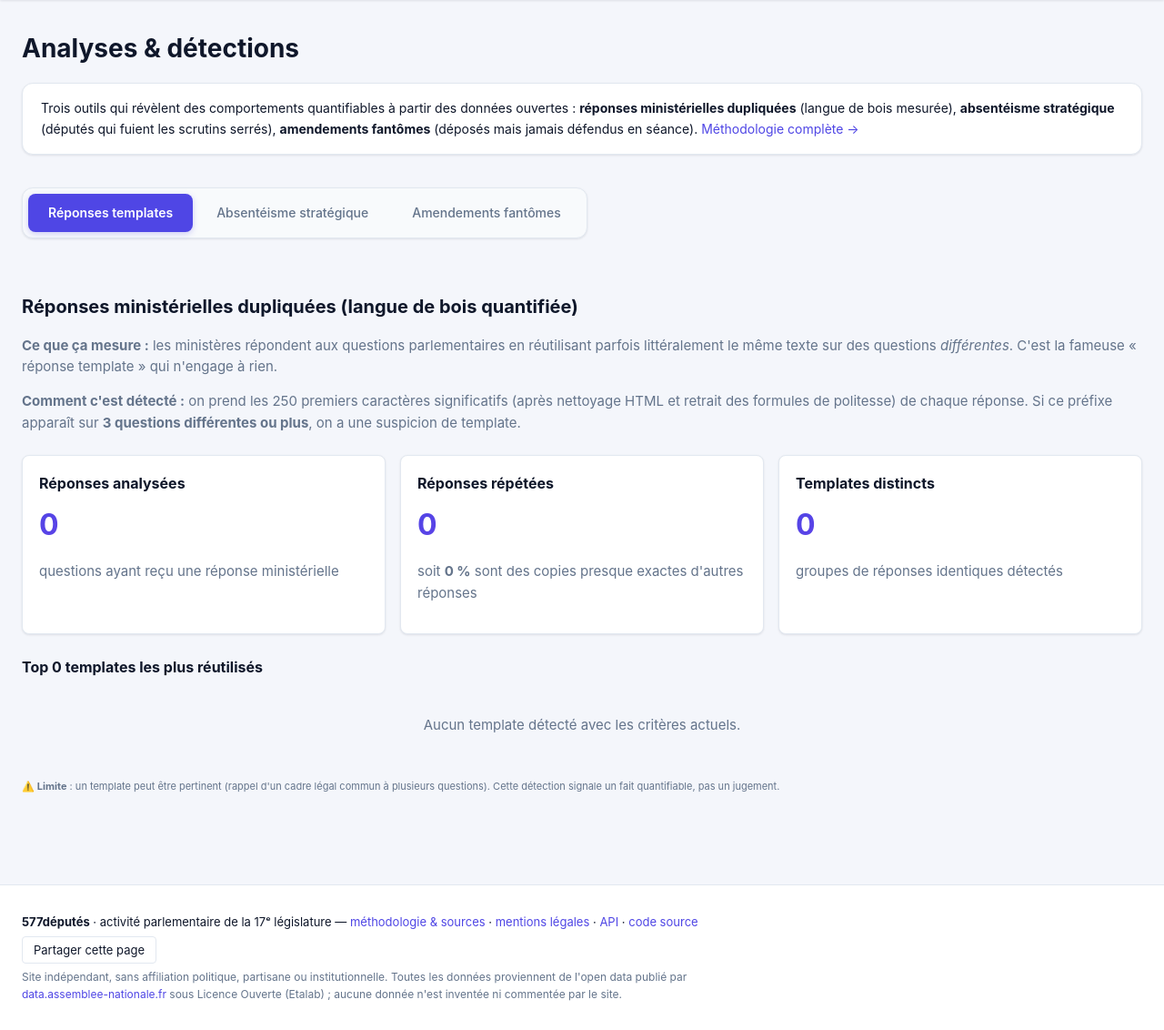
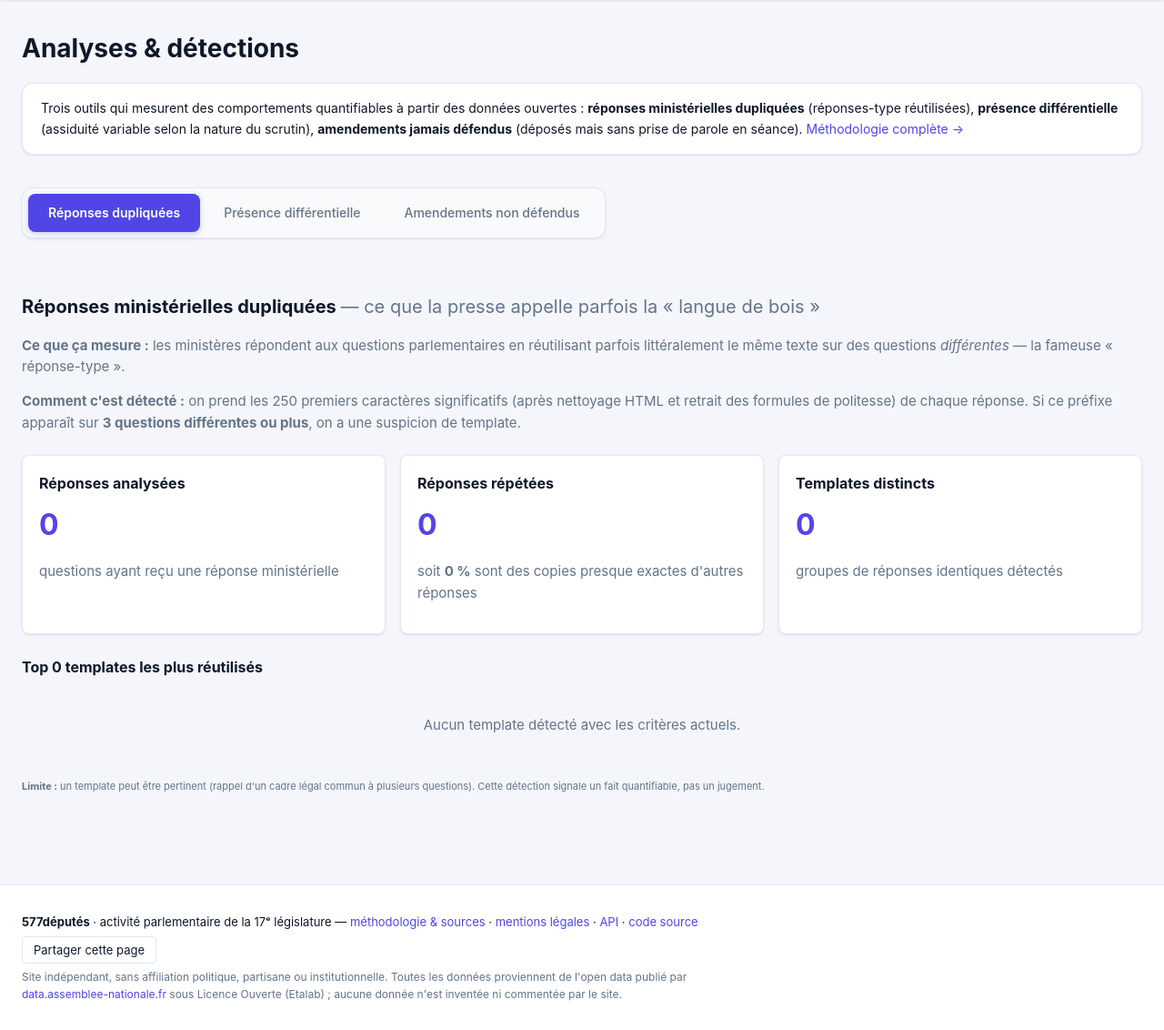
Before and after one commit to RogericBot/577deputes, a FastAPI app: page /analyses in a window 1280 px wide. Shown: the part 61-1193 px from the top of the page at 91% size. Run offline with FastAPI, Linux system fonts and the light colour scheme; data comes from the database, SQL or seed files in the repository; data that the repository does not hold is empty.

Commit message:
Reformulations : ton plus mesuré (présence différentielle, amendements non défendus, indépendance de vote…)
Passe éditoriale sur les pages d'analyses et la home : « absentéisme
stratégique » → « présence différentielle », « langue de bois » → « réponses
dupliquées / réponses-type », « amendements fantômes » → « amendements jamais
défendus », « dissidents » → « indépendance de vote », retrait des qualificatifs
type « trivial » / « les chiffres qui frappent ». Aucune intention inférée.

Co-Authored-By: Claude Opus 4.7 (1M context) <noreply@anthropic.com>

```diff
--- a/site/src/anqp/web/cluster_typology.py
+++ b/site/src/anqp/web/cluster_typology.py
@@ -53,7 +53,7 @@ CLUSTER_TYPES = {
     "reutilisation": {
         "key": "reutilisation",
         "label": "Réutilisation simple",
-        "description": "Doublon ou triplet trivial — souvent la réécriture d'un même modèle, sans signal politique fort.",
+        "description": "Doublon ou triplet — souvent la réécriture d'un même modèle, sans signal politique particulier.",
         "color": "#6b7280",
         "order": 4,
     },
--- a/site/src/anqp/web/templates/analyses.html
+++ b/site/src/anqp/web/templates/analyses.html
@@ -5,18 +5,18 @@
 
 <h1>Analyses & détections</h1>
 <div class="coalitions-intro">
-  Trois outils qui révèlent des comportements quantifiables à partir des
+  Trois outils qui mesurent des comportements quantifiables à partir des
   données ouvertes : <strong>réponses ministérielles dupliquées</strong>
-  (langue de bois mesurée), <strong>absentéisme stratégique</strong>
-  (députés qui fuient les scrutins serrés), <strong>amendements
-  fantômes</strong> (déposés mais jamais défendus en séance).
+  (réponses-type réutilisées), <strong>présence différentielle</strong>
+  (assiduité variable selon la nature du scrutin), <strong>amendements
+  jamais défendus</strong> (déposés mais sans prise de parole en séance).
   <a href="/a-propos#analyses">Méthodologie complète →</a>
 </div>
 
 <nav class="coalitions-tabs">
-  <a href="/analyses?tab=templates" class="{% if tab == 'templates' %}active{% endif %}">Réponses templates</a>
-  <a href="/analyses?tab=absenteisme" class="{% if tab == 'absenteisme' %}active{% endif %}">Absentéisme stratégique</a>
-  <a href="/analyses?tab=fantomes" class="{% if tab == 'fantomes' %}active{% endif %}">Amendements fantômes</a>
+  <a href="/analyses?tab=templates" class="{% if tab == 'templates' %}active{% endif %}">Réponses dupliquées</a>
+  <a href="/analyses?tab=absenteisme" class="{% if tab == 'absenteisme' %}active{% endif %}">Présence différentielle</a>
+  <a href="/analyses?tab=fantomes" class="{% if tab == 'fantomes' %}active{% endif %}">Amendements non défendus</a>
 </nav>
 
 
@@ -26,12 +26,12 @@
 {% if tab == 'templates' %}
 {% set t = data.templates %}
 <section>
-  <h2>Réponses ministérielles dupliquées (langue de bois quantifiée)</h2>
+  <h2>Réponses ministérielles dupliquées <span class="muted" style="font-weight:400;">— ce que la presse appelle parfois la « langue de bois »</span></h2>
   <p class="muted">
     <strong>Ce que ça mesure :</strong> les ministères répondent aux
     questions parlementaires en réutilisant parfois littéralement le
-    même texte sur des questions <em>différentes</em>. C'est la fameuse
-    « réponse template » qui n'engage à rien.
+    même texte sur des questions <em>différentes</em> — la fameuse
+    « réponse-type ».
   </p>
   <p class="muted">
     <strong>Comment c'est détecté :</strong> on prend les 250 premiers
@@ -102,7 +102,7 @@
   {% endfor %}
 
   <p class="muted small" style="margin-top: 24px;">
-    ⚠️ <strong>Limite</strong> : un template peut être pertinent
+    <strong>Limite :</strong> un template peut être pertinent
     (rappel d'un cadre légal commun à plusieurs questions). Cette
     détection signale un fait quantifiable, pas un jugement.
   </p>
@@ -116,12 +116,13 @@
 {% if tab == 'absenteisme' %}
 {% set a = data.absence %}
 <section>
-  <h2>Absentéisme stratégique : qui fuit les scrutins serrés ?</h2>
+  <h2>Présence différentielle : moins présents sur les scrutins serrés ?</h2>
   <p class="muted">
     <strong>Ce que ça mesure :</strong> certains députés sont assidus
     aux scrutins consensuels (où leur vote ne change rien au résultat)
-    mais absents aux scrutins serrés (où chaque voix compte). C'est
-    une stratégie d'évitement des votes politiquement embarrassants.
+    mais bien moins présents aux scrutins serrés (où chaque voix compte).
+    Cela <em>peut</em> traduire un évitement des votes politiquement
+    sensibles — mais aussi des contraintes d'agenda ; voir la limite ci-dessous.
   </p>
   <p class="muted">
     <strong>Comment c'est calculé :</strong>
@@ -139,14 +140,14 @@
       <strong>{{ a.min_clivants }} scrutins clivants</strong> sont inclus.</li>
   </ul>
 
-  <table class="data-table sharable" data-share-title="Top députés qui fuient les scrutins serrés" style="margin-top: 20px;">
+  <table class="data-table sharable" data-share-title="Présence différentielle — écart consensuels vs clivants" style="margin-top: 20px;">
     <thead>
       <tr>
         <th>Député</th>
         <th>Groupe</th>
         <th>Présence consensuels</th>
         <th>Présence clivants</th>
-        <th>Écart (= fuite)</th>
+        <th>Écart de présence</th>
       </tr>
     </thead>
     <tbody>
@@ -177,7 +178,7 @@
   </table>
 
   <p class="muted small" style="margin-top: 20px;">
-    ⚠️ <strong>Limite</strong> : un écart peut s'expliquer par des
+    <strong>Limite :</strong> un écart peut s'expliquer par des
     raisons légitimes (mandat local, déplacement officiel, santé,
     grossesse, démission tardive). C'est un indicateur statistique,
     pas une accusation.
@@ -192,10 +193,10 @@
 {% if tab == 'fantomes' %}
 {% set p = data.phantom %}
 <section>
-  <h2>Amendements fantômes : déposés mais jamais défendus</h2>
+  <h2>Amendements déposés mais jamais défendus en séance <span class="muted" style="font-weight:400;">(« amendements fantômes »)</span></h2>
 
   <section class="card" style="background: var(--warn-soft); border-color: var(--warn); margin-bottom: 24px;">
-    <h3 style="margin-top: 0; color: var(--warn);">💡 Ce que cette analyse révèle</h3>
+    <h3 style="margin-top: 0; color: var(--warn);">Ce que cette analyse révèle</h3>
     <p style="margin-bottom: 8px;">
       Tout amendement peut être <strong>déposé</strong>. Mais pour
       avoir un effet, il doit être <strong>défendu en séance ou en
--- a/site/src/anqp/web/templates/clusters.html
+++ b/site/src/anqp/web/templates/clusters.html
@@ -10,7 +10,7 @@
   Le moteur identifie les groupes d'amendements dont la rédaction est très proche
   (Jaccard ≥ 0,80 sur des shingles de 5 mots, après normalisation HTML/accents).
   Chaque cluster est ensuite <strong>classé selon sa composition</strong> :
-  dépôt en masse, convergence inter-groupes, amplification interne ou réutilisation triviale.
+  dépôt en masse, convergence inter-groupes, amplification interne ou réutilisation simple.
 </p>
 
 {# Bandeau résumé global #}
```
Also changed, not shown: site/src/anqp/web/templates/a_propos.html (+14 -10 lines), site/src/anqp/web/templates/dissidents.html (+14 -12 lines), site/src/anqp/web/templates/home.html (+9 -9 lines).
